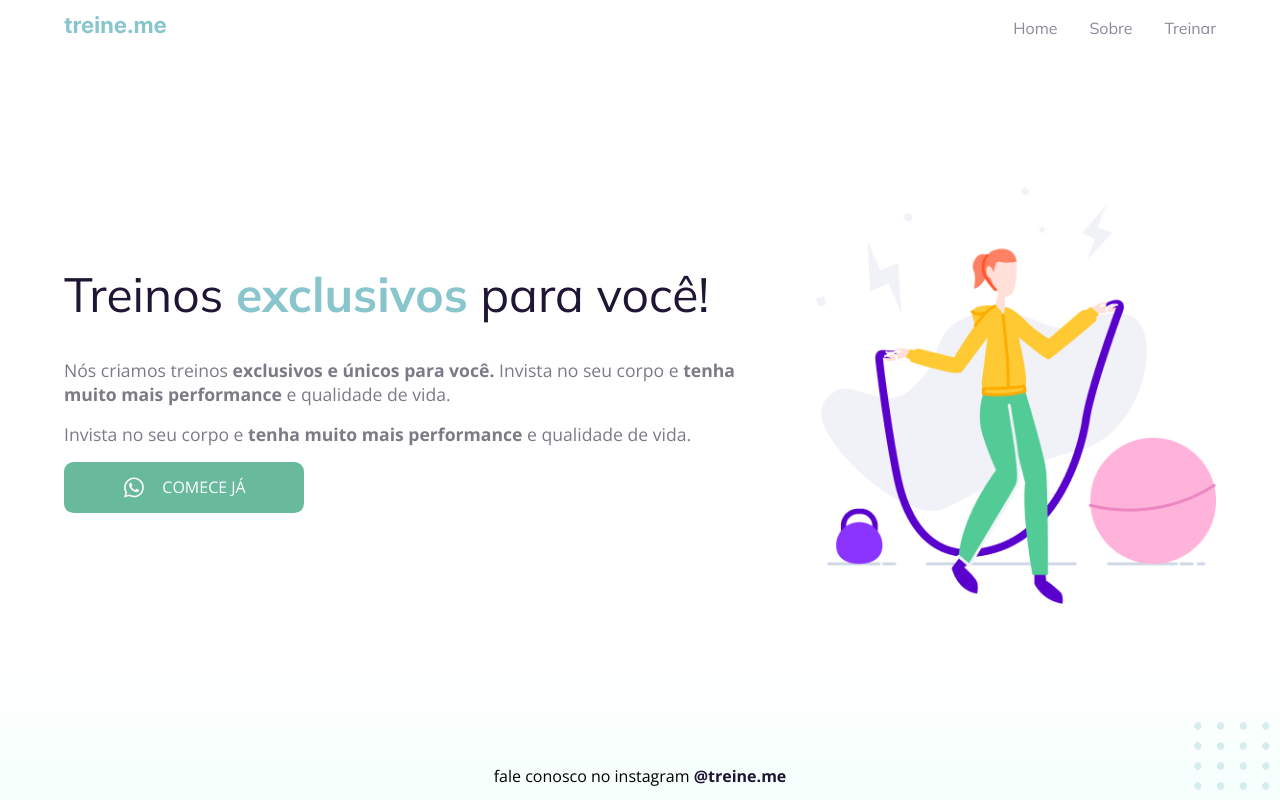
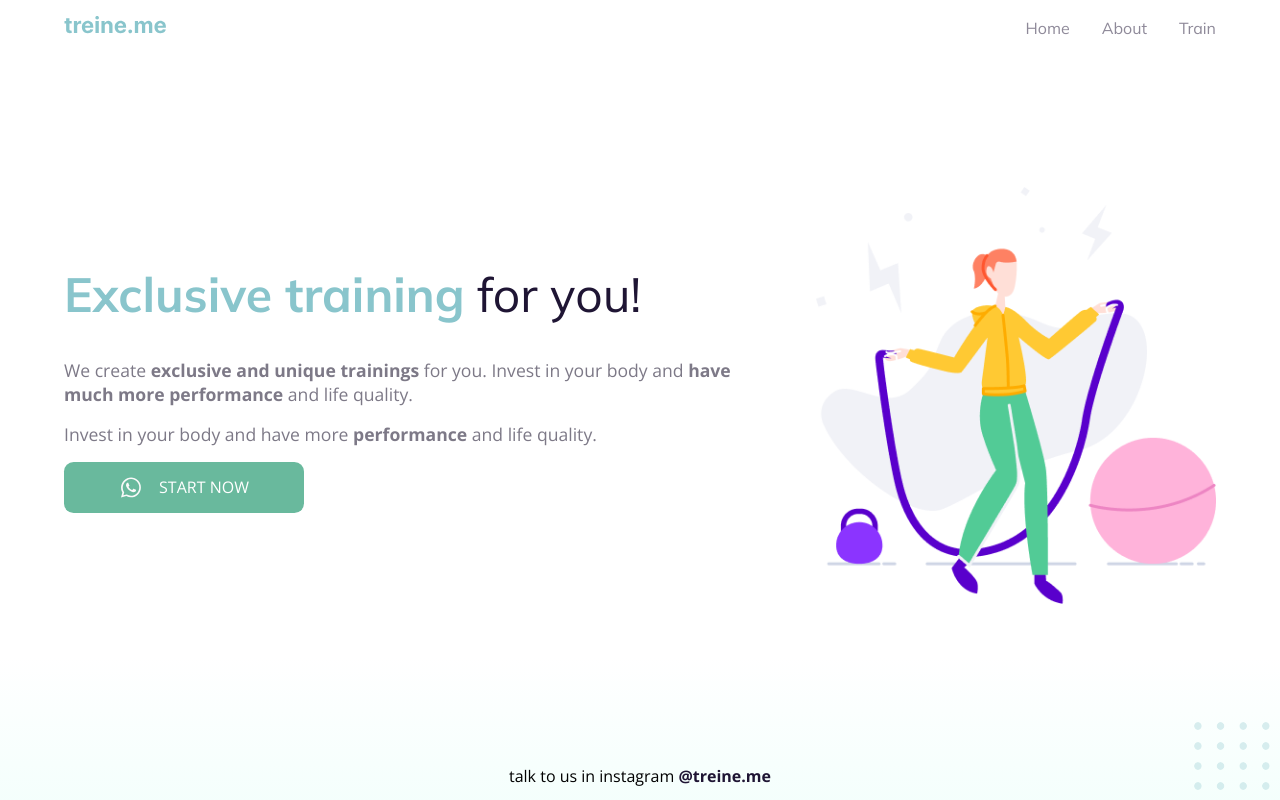
Before and after one commit to isadfrn/train-me, a plain HTML site: page index.html in a window 1280 px wide. Drawn offline with nearby package versions, Linux system fonts and the light colour scheme.

Commit message:
feat: Add english translation

```diff
--- a/index.html
+++ b/index.html
@@ -20,40 +20,41 @@
         </a>
         <div class="list">
           <div class="item"><a href="#">Home</a></div>
-          <div class="item"><a href="#">Sobre</a></div>
-          <div class="item"><a href="#">Treinar</a></div>
+          <div class="item"><a href="#">About</a></div>
+          <div class="item"><a href="#">Train</a></div>
         </div>
       </nav>
 
       <main>
         <div class="texts">
-          <div class="title">Treinos <span>exclusivos</span> para você!</div>
+          <div class="title"><span>Exclusive training</span> for you!</div>
 
           <div class="subtitle">
-            Nós criamos treinos
-            <strong>exclusivos e únicos para você.</strong> Invista no seu corpo
-            e <strong>tenha muito mais performance</strong> e qualidade de vida.
+            We create
+            <strong>exclusive and unique trainings </strong>for you. Invest in
+            your body and <strong>have much more performance</strong> and life
+            quality.
           </div>
 
           <div class="subtitle">
-            Invista no seu corpo e
-            <strong>tenha muito mais performance</strong> e qualidade de vida.
+            Invest in your body and have more <strong>performance</strong> and
+            life quality.
           </div>
 
           <div class="button">
             <img src="./assets/img/whats.svg" alt="Ícone do whatsapp" />
-            Comece já
+            Start now
           </div>
         </div>
 
         <img
           src="./assets/img/img.png"
-          alt="Desenho de uma mulher pulando corta numa academia."
+          alt="Drawing of a woman jumping cuts in a gym."
         />
       </main>
 
       <footer>
-        fale conosco no instagram
+        talk to us in instagram
         <a href="https://instagram.com/treineme" target="_blank">@treine.me</a>
       </footer>
     </div>
@@ -61,7 +62,7 @@
     <img
       id="balls"
       src="./assets/img/balls.svg"
-      alt="Bolinhas decorativas verdes no canto inferior direito da página."
+      alt="Green decorative polka dots in the lower right corner of the page."
     />
   </body>
 </html>
```
